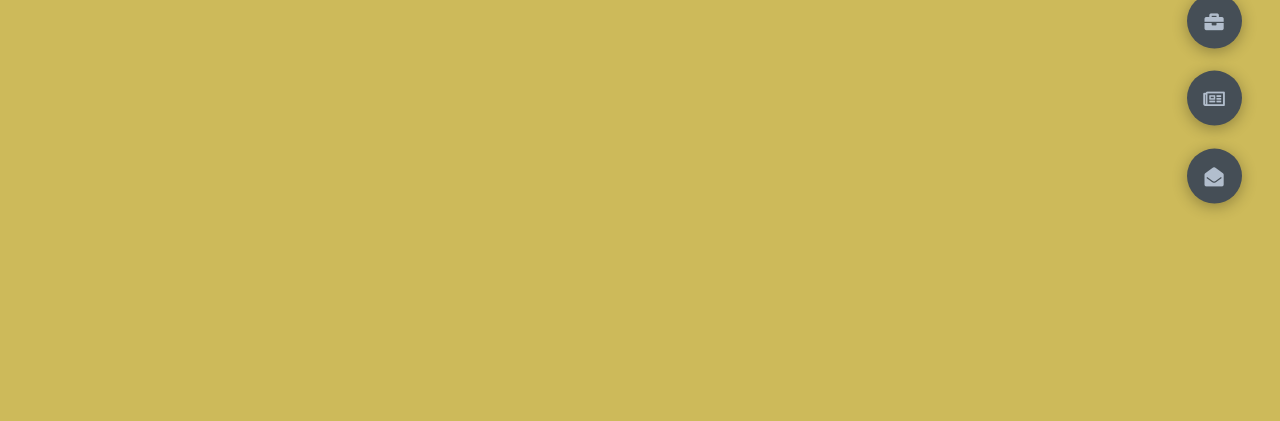
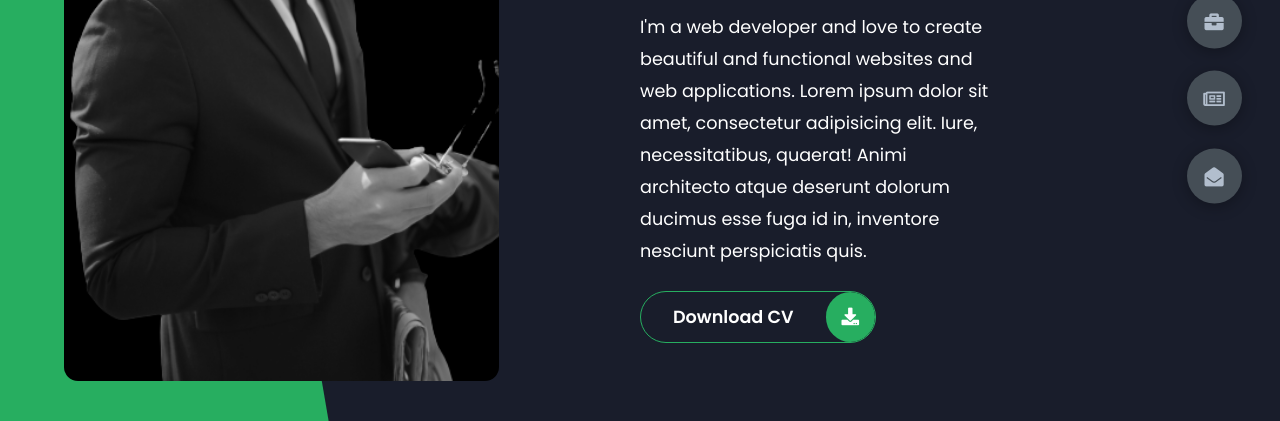
Before and after one commit to Lukecal24/Luke-portfolio-project, a plain HTML site: page index.html in a window 1280 px wide. Shown: the part 379-800 px from the top of the page. Drawn offline with Linux system fonts and the light colour scheme.

Commit message:
added some styling to main section

```diff
--- a/index.html
+++ b/index.html
@@ -17,10 +17,26 @@
             <div class="left-header">
                 <div class="h-shape"></div>
                 <div class="image">
-                    <img src="" alt="">
+                    <img src="img/hero.png" alt="person">
                 </div>
             </div>
-            <div class="right-header"></div>
+            <div class="right-header">
+                <h1 class="name">
+                    Hi, I'm <span>Luke Calderon</span>
+                    A web developer.
+                </h1>
+                <p>
+                    I'm a web developer and love to create beautiful and functional websites and web applications.
+                    Lorem ipsum dolor sit amet, consectetur adipisicing elit. Iure, necessitatibus, quaerat! Animi
+                    architecto atque deserunt dolorum ducimus esse fuga id in, inventore nesciunt perspiciatis quis.
+                </p>
+                <div class="btn-con">
+                    <a href="" class="main-btn">
+                        <span class="btn-text">Download CV</span>
+                        <span class="btn-icon"><i class="fas fa-download"></i></span>
+                    </a>
+                </div>
+            </div>
         </div>
 
     </header>
--- a/styles/styles.css
+++ b/styles/styles.css
@@ -73,13 +73,11 @@ section{
 .sec1{
   display: none;
   transform: translateY(0) scale(1);
-  background-color: #cdba5a;
 }
 
 .sec2{
   display: none;
   transform: translateY(0) scale(1);
-  background-color: slateblue;
 }
 
 .sec3{
@@ -91,13 +89,11 @@ section{
 .sec4{
   display: none;
   transform: translateY(0) scale(1);
-  background-color: #5acd7b;
 }
 
 .sec5{
   display: none;
   transform: translateY(0) scale(1);
-  background-color: #cd5a86;
 }
 
 .active{
@@ -152,3 +148,111 @@ section{
 .controls .active-btn i {
   color: var(--color-white);
 }
+
+/*Header Content*/
+
+    /*left header*/
+    .header-content{
+      display: grid;
+      grid-template-columns: repeat(2, 1fr);
+      height: 100%;
+    }
+    .header-content .left-header{
+      display: flex;
+      align-items: center;
+      position: relative;
+    }
+    .header-content .left-header .h-shape {
+      transition: all 0.4s ease-in-out;
+      width: 65%;
+      height: 100%;
+      background-color: var(--color-secondary);
+      position: absolute;
+      left: 0;
+      top: 0;
+      z-index: -1;
+      clip-path: polygon(0 0, 46% 0, 79% 100%, 0% 100%);
+    }
+    .header-content .left-header .image {
+      border-radius: var(--br-sm-2);
+      height: 90%;
+      width: 68%;
+      margin-left: 4rem;
+      background-color: var(--color-black);
+      transition: all 0.4s ease-in-out;
+    }
+    .header-content .left-header .image img {
+      width: 100%;
+      height: 100%;
+      object-fit: cover;
+      transition: all 0.4s ease-in-out;
+      filter: grayscale(100%);
+    }
+    .header-content .left-header .image img:hover {
+      filter: grayscale(0);
+    }
+    /*right header*/
+    .header-content .right-header {
+      display: flex;
+      flex-direction: column;
+      justify-content: center;
+      padding-right: 18rem;
+    }
+    .header-content .right-header .name {
+      font-size: 3rem;
+    }
+    .header-content .right-header .name span {
+      color: var(--color-secondary);
+    }
+    .header-content .right-header p {
+      margin: 1.5rem 0;
+      line-height: 2rem;
+    }
+
+
+/*Independent Components*/
+  .btn-con {
+    display: flex;
+    align-self: flex-start;
+  }
+  .main-btn {
+    border-radius: 30px;
+    color: inherit;
+    font-weight: 600;
+    position: relative;
+    border: 1px solid var(--color-secondary);
+    display: flex;
+    align-self: flex-start;
+    align-items: center;
+    overflow: hidden;
+  }
+  .main-btn .btn-text {
+    padding: 0 2rem;
+  }
+  .main-btn .btn-icon {
+    background-color: var(--color-secondary);
+    display: flex;
+    align-items: center;
+    justify-content: center;
+    border-radius: 50%;
+    padding: 1rem;
+  }
+  .main-btn::before {
+    content: "";
+    position: absolute;
+    top: 0;
+    right: 0;
+    transform: translateX(100%);
+    transition: all 0.4s ease-out;
+    z-index: -1;
+  }
+  .main-btn:hover {
+    transition: all 0.4s ease-out;
+  }
+  .main-btn:hover::before {
+    width: 100%;
+    height: 100%;
+    background-color: var(--color-secondary);
+    transform: translateX(0);
+    transition: all 0.4s ease-out;
+  }
```
